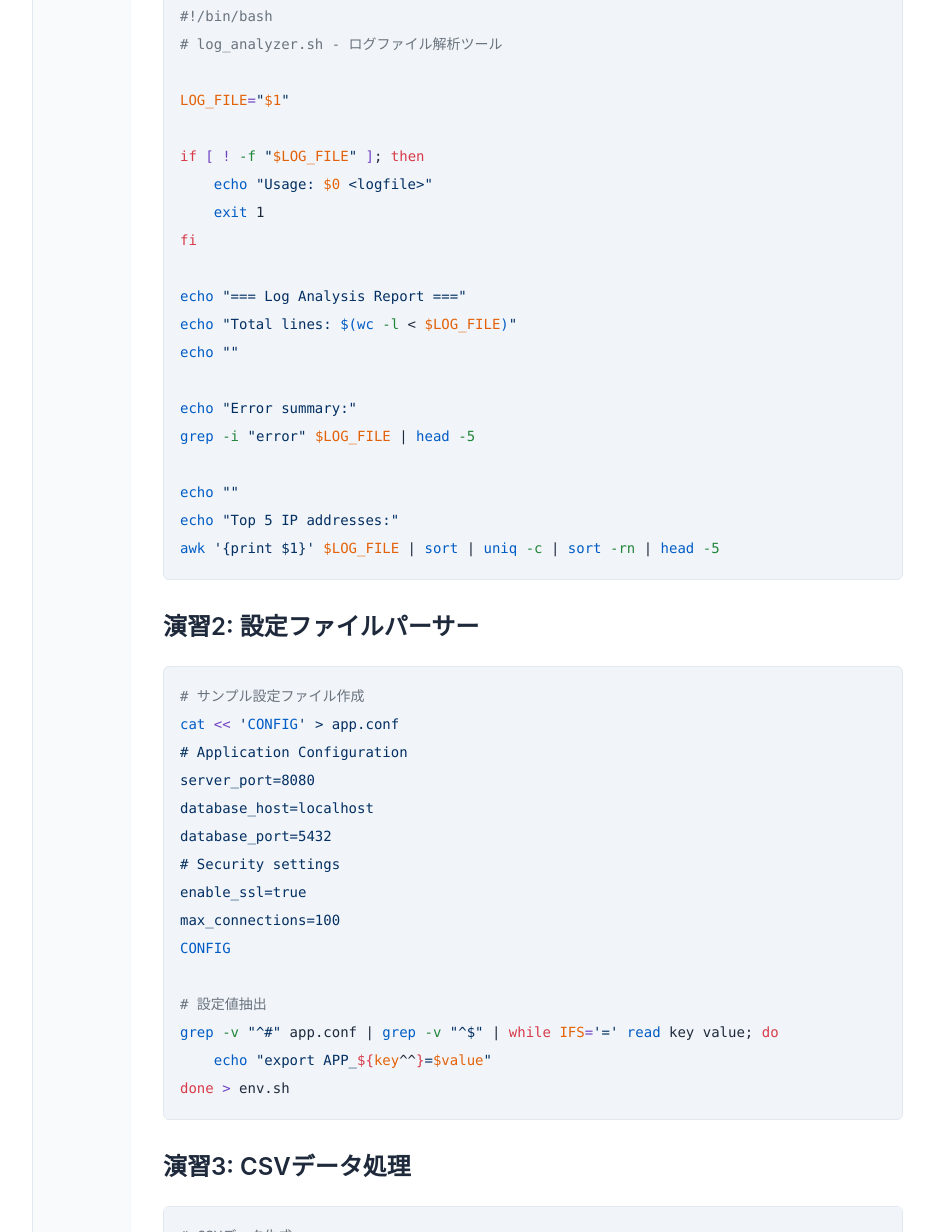
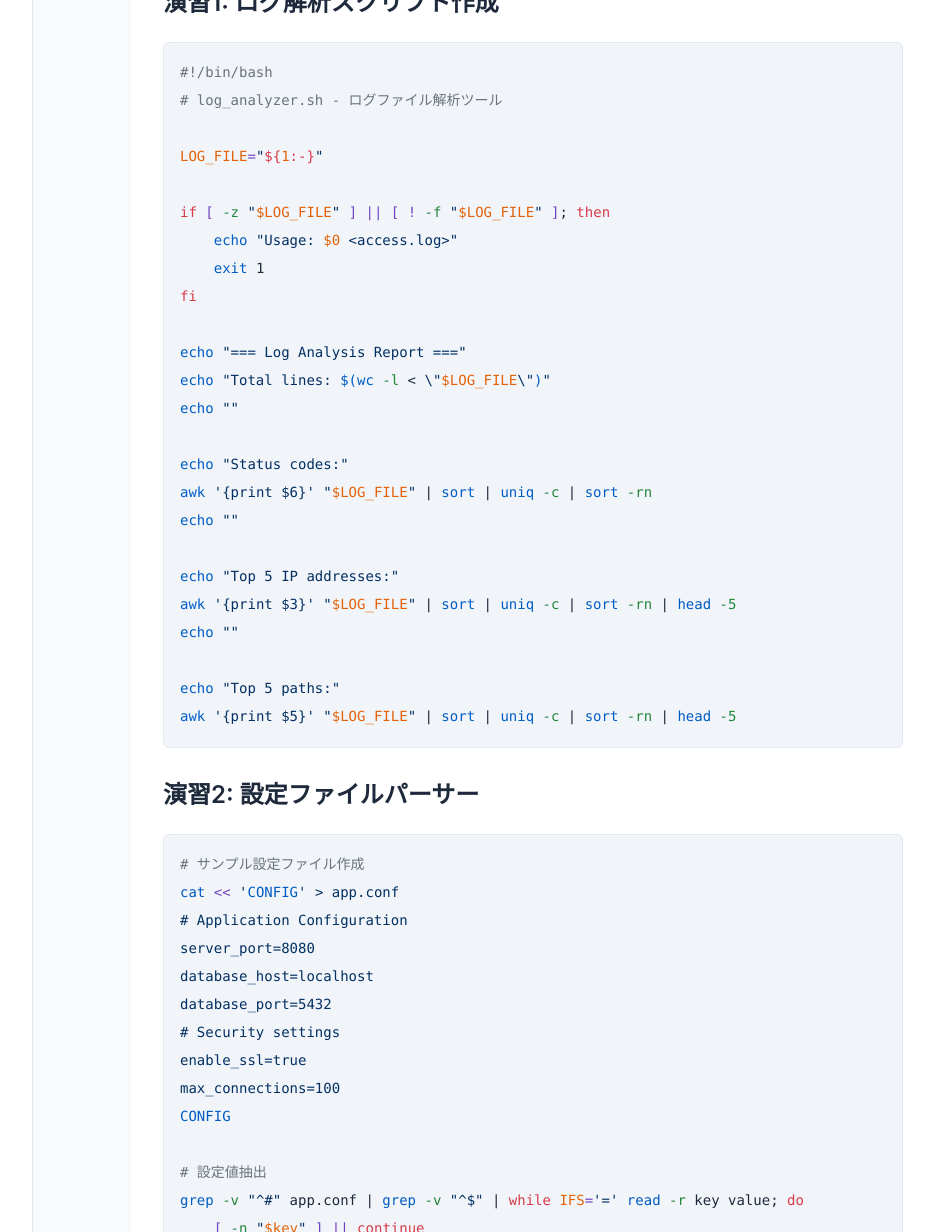
Before and after one commit to itdojp/wsl2-linux-essentials-book, a Jekyll site: the page built from docs/chapter2/index.md, in a window 1280 px wide and 1400 px high, scrolled down 12818 px, cut to the strip 168-1400 px from the top of the window. Shown: the whole strip, without its empty margins (247-1181 px from the left). Built offline with Jekyll 4.4.1, drawn with Linux system fonts in a browser that asks for light colours; some of the changed text lies outside the part shown.

Commit message:
docs: chapter1-2 の例示と安全性を改善

````diff
--- a/docs/chapter2/index.md
+++ b/docs/chapter2/index.md
@@ -162,7 +163,8 @@
 grep -v "^#" /etc/ssh/sshd_config
 
 # 5. プロセス検索の定番
-ps aux | grep nginx | grep -v grep
+# grep 自身が混ざらない形（推奨）
+pgrep -fa nginx
 ```
 
 ### sed - ストリーム編集
@@ -213,8 +215,8 @@
 
 実用的なawkパターンは次のとおりです。
 ```bash
-# 1. ログ集計
-awk '{count[$1]++} END {for (ip in count) print ip, count[ip]}' access.log
+# 1. ログ集計（2.3 のサンプルログ形式を前提）
+awk '{count[$3]++} END {for (ip in count) print ip, count[ip]}' access.log
 
 # 2. 合計計算
 awk '{sum += $2} END {print "Total:", sum}' numbers.txt
@@ -371,7 +373,7 @@
 grep -E "[0-9]{4}-[0-9]{2}-[0-9]{2}" log.txt
 
 # 時刻（HH:MM:SS）
-grep -E "[0-2][0-9]:[0-5][0-9]:[0-5][0-9]" log.txt
+grep -E "([01][0-9]|2[0-3]):[0-5][0-9]:[0-5][0-9]" log.txt
 ```
 
 ## 2.5 ファイル内容の比較と変換
@@ -451,23 +453,27 @@
 #!/bin/bash
 # log_analyzer.sh - ログファイル解析ツール
 
-LOG_FILE="$1"
+LOG_FILE="${1:-}"
 
-if [ ! -f "$LOG_FILE" ]; then
-    echo "Usage: $0 <logfile>"
+if [ -z "$LOG_FILE" ] || [ ! -f "$LOG_FILE" ]; then
+    echo "Usage: $0 <access.log>"
     exit 1
 fi
 
 echo "=== Log Analysis Report ==="
-echo "Total lines: $(wc -l < $LOG_FILE)"
+echo "Total lines: $(wc -l < \"$LOG_FILE\")"
 echo ""
 
-echo "Error summary:"
-grep -i "error" $LOG_FILE | head -5
+echo "Status codes:"
+awk '{print $6}' "$LOG_FILE" | sort | uniq -c | sort -rn
+echo ""
 
+echo "Top 5 IP addresses:"
+awk '{print $3}' "$LOG_FILE" | sort | uniq -c | sort -rn | head -5
 echo ""
-echo "Top 5 IP addresses:"
-awk '{print $1}' $LOG_FILE | sort | uniq -c | sort -rn | head -5
+
+echo "Top 5 paths:"
+awk '{print $5}' "$LOG_FILE" | sort | uniq -c | sort -rn | head -5
 ```
 
 ### 演習2: 設定ファイルパーサー
@@ -485,8 +491,9 @@
 CONFIG
 
 # 設定値抽出
-grep -v "^#" app.conf | grep -v "^$" | while IFS='=' read key value; do
-    echo "export APP_${key^^}=$value"
+grep -v "^#" app.conf | grep -v "^$" | while IFS='=' read -r key value; do
+    [ -n "$key" ] || continue
+    echo "export APP_${key^^}=\"${value}\""
 done > env.sh
 ```
 
````
Also changed, not shown: other parts of docs/chapter2/index.md (+3 -2 lines), docs/chapter1/index.md (+13 -7 lines).
